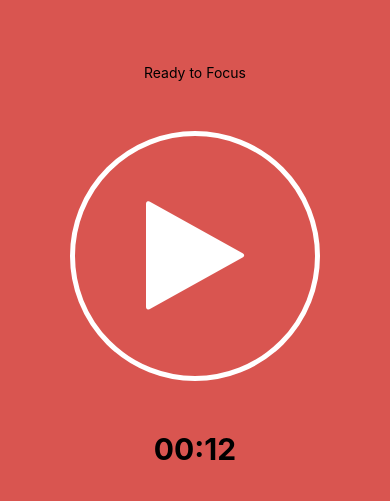
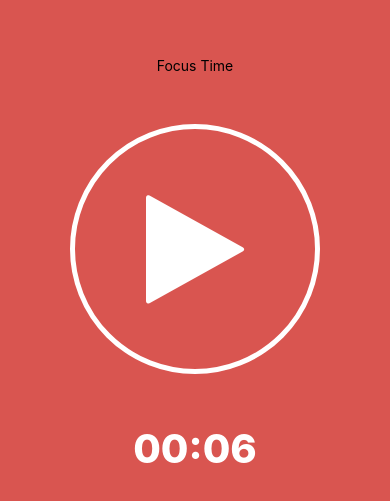
Before and after one commit to Solymaz/pomodoro, a React Native app: screen / in a window 390 px wide. Shown: the part 157-658 px from the top of the page. Built offline with nearby package versions, Linux system fonts and the light colour scheme.

Commit message:
different mode styling

```diff
--- a/App.tsx
+++ b/App.tsx
@@ -1,11 +1,11 @@
 import { StatusBar } from "expo-status-bar";
 import { useEffect, useState } from "react";
-import { StyleSheet, Text, View } from "react-native";
+import { ImageBackground, StyleSheet, Text, View } from "react-native";
 import TimerDisplay from "./TimerDisplay";
 import TimerToggleButton from "./TimerToggleButton";
 
-const FOCUS_TIME_MINUTES = 0.2 * 60 * 1000;
-const BREAK_TIME_MINUTES = 0.2 * 60 * 1000;
+const FOCUS_TIME_MINUTES = 0.1 * 60 * 1000;
+const BREAK_TIME_MINUTES = 0.1 * 60 * 1000;
 
 export default function App() {
   const [timerCount, setTimerCount] = useState(FOCUS_TIME_MINUTES);
@@ -39,9 +39,14 @@ export default function App() {
   };
   const timerDate = new Date(timerCount);
   return (
-    <View style={styles.container}>
+    <View
+      style={[
+        styles.container,
+        timerMode === "Focus" ? styles.focusMode : styles.breakMode,
+      ]}
+    >
       <StatusBar style="auto" />
-      <Text>{timerMode == "Focus" ? "Ready to Focus" : "Break time"}</Text>
+      <Text>{timerMode === "Focus" ? "Focus Time" : "Break Time"}</Text>
       <TimerToggleButton
         isTimerRunning={isTimerRunning}
         startTimer={startTimer}
@@ -59,4 +64,10 @@ const styles = StyleSheet.create({
     alignItems: "center",
     justifyContent: "center",
   },
+  focusMode: {
+    backgroundColor: "#d95550",
+  },
+  breakMode: {
+    backgroundColor: "#2a9d8f",
+  },
 });
--- a/TimerDisplay.tsx
+++ b/TimerDisplay.tsx
@@ -18,7 +18,8 @@ export default function TimerDisplay({ timerDate }: Props): JSX.Element {
 
 const styles = StyleSheet.create({
   styledText: {
-    fontSize: 30,
-    fontWeight: "700",
+    fontSize: 40,
+    fontWeight: "800",
+    color: "#fff",
   },
 });
```
